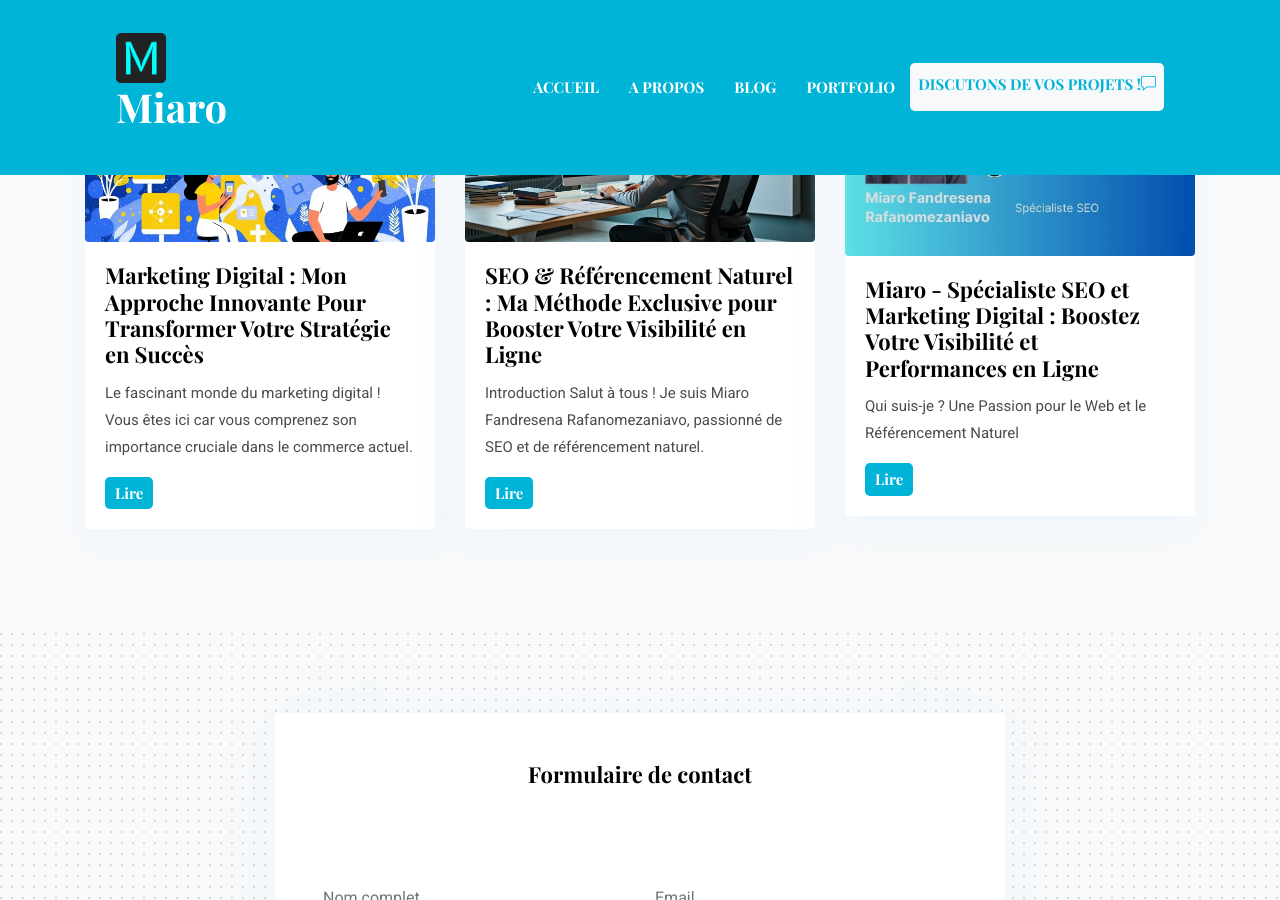
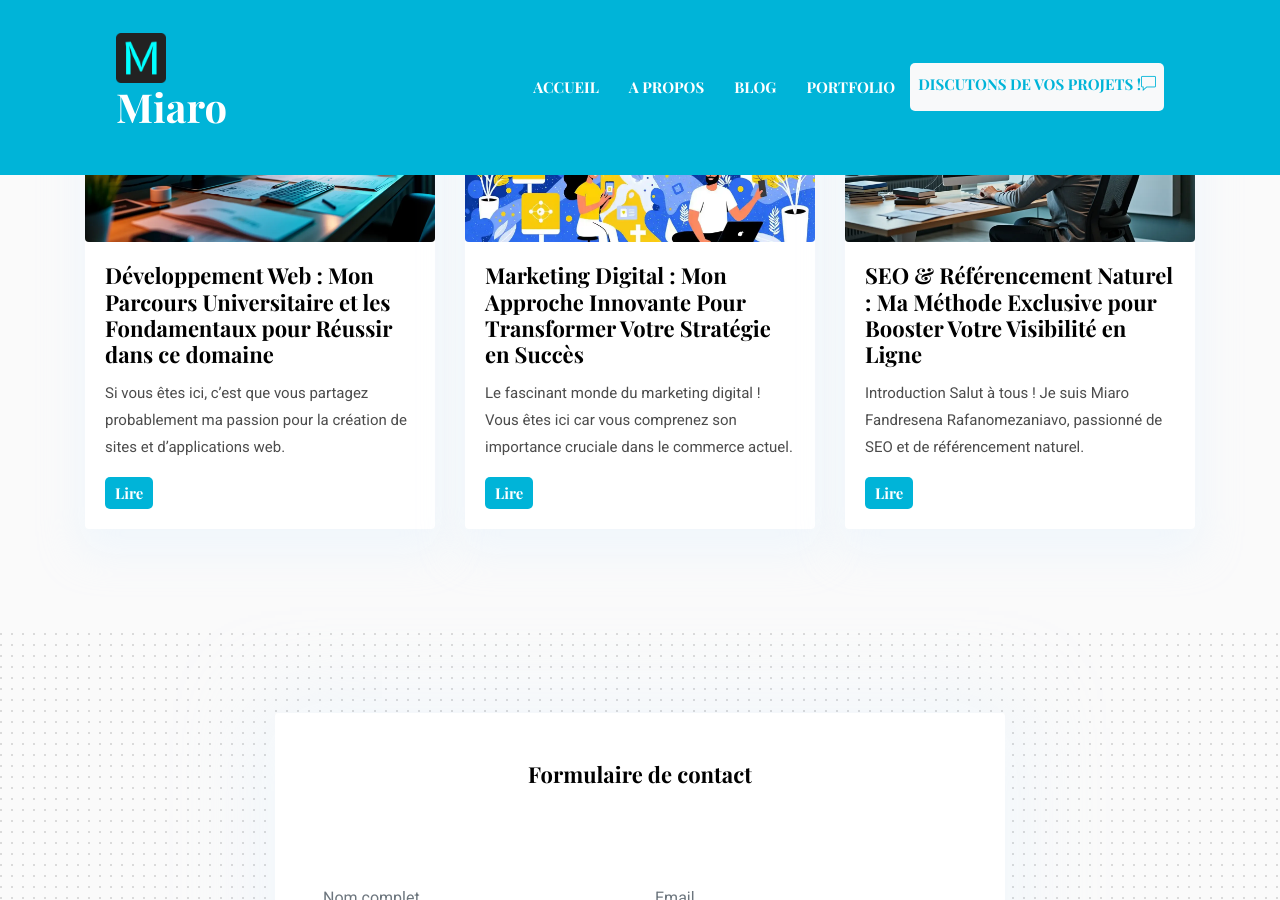
Before and after one commit to miarofandresena/miarofandresena.github.io, a Jekyll site: the page built from index.html, in a window 1280 px wide and 900 px high, scrolled down 7352 px. Built offline with Jekyll 4.4.1, drawn with Linux system fonts in a browser that asks for light colours; some of the changed lines change nothing that is shown.

Commit message:
ajout de nouveau article2

```diff
--- a/_includes/head.html
+++ b/_includes/head.html
@@ -1,4 +1,5 @@
 <head>
+{% include schema-markup.html %}
   <!-- Google Tag Manager -->
 <script>(function(w,d,s,l,i){w[l]=w[l]||[];w[l].push({'gtm.start':
 new Date().getTime(),event:'gtm.js'});var f=d.getElementsByTagName(s)[0],
--- a/_layouts/default.html
+++ b/_layouts/default.html
@@ -14,7 +14,7 @@
 <script>
   AOS.init();
 </script>
-{% include schema-markup.html %}
+
   {% include header.html %}
 
   {{ content }}
--- /dev/null
+++ b/_posts/2025-02-17-developpement-web-mon-parcours.markdown
@@ -0,0 +1,273 @@
+---
+layout: post
+title:  "Développement Web : Mon Parcours Universitaire et les Fondamentaux pour Réussir dans ce domaine"
+date:   2025-02-17 10:05:55 +0300
+image:  /assets/images/blog/developpement-web.webp
+author: Miaro
+tags:   Web
+description: "Découvrez mon parcours en développement web et les fondamentaux essentiels pour réussir dans ce domaine. Conseils pratiques, technologies et bonnes pratiques pour les débutants."
+---
+
+
+Si vous êtes ici, c'est que vous partagez probablement ma passion pour la création de sites et d'applications web.
+
+J'ai terminé ma formation universitaire en [développement web](https://miarofandresena.github.io/web) en 2019, et je suis impatient de partager avec vous tout ce que j'ai appris. Dans cet article, je vais vous guider à travers les bases, les technologies et les bonnes pratiques qui m'ont été enseignées. Que vous soyez un novice curieux ou un développeur en herbe, vous trouverez ici des informations précieuses pour démarrer ou approfondir vos compétences. Alors, prêt à plonger dans le monde fascinant du développement web ? C'est parti !
+
+## Introduction
+
+### Qu'est-ce que le Développement Web ?
+
+Le développement web, c'est l'art de créer et de maintenir des sites et des applications web. Cela inclut tout, depuis la conception de l'interface utilisateur jusqu'à la gestion des bases de données en passant par l'optimisation des performances. Dans l'ère numérique actuelle, avoir une présence en ligne est crucial pour toute entreprise ou individu souhaitant se faire connaître.
+
+### Mon Parcours Universitaire
+
+Je viens de terminer une formation universitaire en développement web, et je dois dire que ce fut une aventure incroyable. J'ai appris énormément, non seulement sur les technologies et les outils, mais aussi sur les bonnes pratiques et les stratégies pour réussir dans ce domaine.
+
+### Objectif de l'Article
+
+L'objectif de cet article est de partager avec vous les bases, les technologies et les bonnes pratiques que j'ai apprises durant ma formation. Que vous soyez un débutant ou que vous ayez déjà quelques notions, vous trouverez ici des informations utiles pour progresser.
+
+### Plan de l'Article
+
+Pour vous guider au mieux, voici un aperçu de ce que nous allons aborder :
+
+1.  **Comprendre le Développement Web** : Définition, contexte et importance.
+2.  **Les Fondamentaux Appris en Formation** : HTML, CSS, JavaScript et concepts clés.
+3.  **Outils et Technologies Utilisés** : Environnements de développement, frameworks et outils de déploiement.
+4.  **Bonnes Pratiques et Stratégies de Développement** : Organisation du code, responsive design, sécurité et collaboration.
+5.  **Mon Parcours et Mon Point de Vue en Tant que Débutant** : Présentation personnelle, leçons apprises et perspectives futures.
+6.  **Ressources et Conseils pour les Débutants** : Sites, tutoriels, communautés et astuces pratiques.
+
+Prêt à transformer vos idées en réalité web ? Alors, suivez-moi !
+
+## Section 1 : Comprendre le Développement Web
+
+### Définition et Contexte
+
+#### Qu'est-ce que le Développement Web ?
+
+Le développement web, c'est la création et la maintenance de sites et d'applications web. Cela inclut tout, depuis la conception de l'interface utilisateur jusqu'à la gestion des bases de données en passant par l'optimisation des performances. Le développement web se divise en deux volets principaux : le front-end et le back-end.
+
+-   **Front-end** : C'est la partie visible du site web, celle avec laquelle les utilisateurs interagissent directement. Elle inclut le design, la mise en page et les fonctionnalités interactives.
+-   **Back-end** : C'est la partie cachée du site web, celle qui gère les données, les serveurs et les bases de données. Elle assure le bon fonctionnement du site en arrière-plan.
+
+#### Évolution Rapide du Domaine
+
+Le domaine du développement web évolue à une vitesse fulgurante. De nouvelles technologies, frameworks et outils apparaissent régulièrement, et il est crucial de rester à jour pour rester compétitif. Cette évolution rapide rend le domaine passionnant mais aussi exigeant.
+
+### Pourquoi le Développement Web est Essentiel
+
+#### Impact sur la Visibilité et l'Expérience Utilisateur
+
+Avoir une présence en ligne est aujourd'hui indispensable pour toute entreprise ou individu souhaitant se faire connaître. Un site web bien conçu et optimisé peut considérablement améliorer la visibilité et l'expérience utilisateur. Il permet de toucher un public plus large et de fidéliser les clients.
+
+#### Rôle Stratégique dans la Transformation Digitale
+
+Le développement web joue un rôle stratégique dans la transformation digitale des entreprises. Il permet de moderniser les processus, d'améliorer l'efficacité et de répondre aux attentes des clients. En intégrant des technologies web avancées, les entreprises peuvent se démarquer et rester compétitives.
+
+## Section 2 : Les Fondamentaux Appris en Formation
+
+### HTML & CSS
+
+#### Introduction aux Langages de Base
+
+HTML (HyperText Markup Language) et CSS (Cascading Style Sheets) sont les langages de base pour structurer et styliser le contenu web. HTML permet de définir la structure d'une page web, tandis que CSS permet de styliser cette structure pour la rendre visuellement attrayante.
+
+#### Importance de la Sémantique HTML et des Bonnes Pratiques en CSS
+
+La sémantique HTML est cruciale pour le référencement et l'accessibilité. Utiliser les bonnes balises (comme `<header>`, `<nav>`, `<article>`, etc.) permet aux moteurs de recherche de mieux comprendre le contenu de la page. En CSS, il est important de suivre les bonnes pratiques, comme l'utilisation de classes et d'ID appropriées, pour assurer la maintenabilité du code.
+
+### JavaScript & Interactivité
+
+#### Rôle de JavaScript
+
+JavaScript est le langage de programmation qui permet d'ajouter des fonctionnalités interactives à un site web. Il permet de créer des animations, de valider des formulaires, de manipuler le DOM (Document Object Model) et bien plus encore.
+
+#### Bibliothèques et Frameworks de Base
+
+Pendant ma formation, j'ai été initié à des bibliothèques et frameworks JavaScript comme jQuery. Ces outils facilitent le développement en fournissant des fonctionnalités prêtes à l'emploi et en simplifiant le code.
+
+### Concepts Clés du Développement Web
+
+#### Responsive Design
+
+Le responsive design est l'art de créer des sites web qui s'adaptent à tous les types d'écrans, des ordinateurs aux smartphones en passant par les tablettes. C'est essentiel pour offrir une expérience utilisateur optimale, quel que soit le support utilisé.
+
+#### Accessibilité Web
+
+L'accessibilité web consiste à rendre le contenu utilisable par tous, y compris les personnes en situation de handicap. Cela inclut l'utilisation de balises ARIA (Accessible Rich Internet Applications), la fourniture de textes alternatifs pour les images et l'assurance que le site est navigable au clavier.
+
+#### Bonnes Pratiques de Codage
+
+Les bonnes pratiques de codage incluent l'utilisation de commentaires clairs, une indentation cohérente et la modularisation du code. Ces pratiques assurent la lisibilité et la maintenabilité du code, facilitant ainsi le travail en équipe et les mises à jour futures.
+
+## Section 3 : Outils et Technologies Utilisés
+
+### Environnements de Développement
+
+#### Éditeur de Code
+
+Pendant ma formation, j'ai principalement utilisé Visual Studio Code comme éditeur de code. C'est un outil puissant et flexible qui supporte de nombreuses extensions pour faciliter le développement. Il permet de coder plus rapidement et plus efficacement grâce à des fonctionnalités comme l'auto-complétion, le débogage intégré et la gestion des versions.
+
+#### Outils de Versioning
+
+Git est l'outil de versioning que j'ai appris à utiliser. Il permet de suivre les modifications apportées au code, de collaborer avec d'autres développeurs et de revenir à des versions antérieures en cas de besoin. GitHub est la plateforme que j'utilise pour héberger mes projets et collaborer avec d'autres développeurs.
+
+### Frameworks et Bibliothèques
+
+#### Technologies Courantes
+
+J'ai été initié à des technologies courantes comme Bootstrap pour le CSS. Bootstrap est un framework qui facilite la création de sites web responsive en fournissant des composants prêts à l'emploi et des styles pré-définis.
+
+#### Frameworks JavaScript
+
+J'ai également eu un aperçu de certains frameworks JavaScript comme React. Ces frameworks permettent de créer des interfaces utilisateur dynamiques et interactives en simplifiant le développement et en améliorant les performances.
+
+### Outils de Déploiement et de Tests
+
+#### Notions de Déploiement
+
+Le déploiement est l'étape finale du développement web, où le site ou l'application est mis en ligne pour être accessible au public. J'ai appris les bases du déploiement, y compris l'utilisation de FTP (File Transfer Protocol) pour transférer les fichiers vers le serveur web.
+
+#### Tests de Performance
+
+Les tests de performance sont essentiels pour assurer que le site web fonctionne bien et rapidement. J'ai appris à utiliser des outils comme Google Lighthouse pour évaluer les performances d'un site et identifier les points à améliorer.
+
+## Section 4 : Bonnes Pratiques et Stratégies de Développement
+
+### Organisation et Structuration du Code
+
+#### Importance de la Lisibilité et de la Maintenabilité
+
+Un code bien organisé et structuré est essentiel pour la lisibilité et la maintenabilité. Cela facilite le travail en équipe et les mises à jour futures. Il est important d'utiliser des commentaires clairs, une indentation cohérente et de modulariser le code en fonctions et modules réutilisables.
+
+#### Utilisation de Commentaires et d'Indentation
+
+Les commentaires permettent de documenter le code et de faciliter sa compréhension par d'autres développeurs. Une indentation cohérente assure que le code est bien structuré et facile à lire. Ces pratiques sont essentielles pour un développement efficace et collaboratif.
+
+### Responsive et Mobile-First
+
+#### Adapter le Design pour les Différents Écrans
+
+Le responsive design consiste à adapter le design d'un site web pour qu'il soit utilisable sur tous les types d'écrans. Cela inclut l'utilisation de media queries en CSS pour ajuster la mise en page en fonction de la taille de l'écran.
+
+#### Exemples d'Outils ou de Techniques
+
+Des outils comme les media queries en CSS permettent de tester la réactivité d'un site web. Il est également possible d'utiliser des frameworks comme Bootstrap pour faciliter la création de sites web responsive.
+
+![Développement d'application web](/assets/images/blog/développement-d-application-web.webp "Développement d'application web"){: .img-responsive}
+### Sécurité de Base
+
+#### Bonnes Pratiques pour Sécuriser un Site Web
+
+La sécurité est un aspect crucial du développement web. Il est important de suivre des bonnes pratiques comme la mise à jour régulière des logiciels, la gestion des erreurs et la protection contre les attaques courantes (comme les injections SQL et les attaques XSS).
+
+#### Mises à Jour et Gestion des Erreurs
+
+Les mises à jour régulières des logiciels et des frameworks utilisés permettent de corriger les vulnérabilités et d'améliorer la sécurité. La gestion des erreurs, comme l'affichage de messages d'erreur informatifs sans révéler de détails sensibles, est également essentielle.
+
+### Collaboration et Gestion de Projets
+
+#### Notions de Gestion de Versions avec Git
+
+Git est un outil de gestion de versions qui permet de suivre les modifications apportées au code et de collaborer avec d'autres développeurs. Il est essentiel de bien comprendre les concepts de base de Git, comme les branches, les commits et les merges.
+
+#### Importance de Travailler en Équipe
+
+Le développement web est souvent un travail d'équipe. Il est important de bien communiquer avec les autres membres de l'équipe, de partager le code sur des plateformes collaboratives comme GitHub et de suivre des bonnes pratiques de collaboration.
+
+## Section 5 : Mon Parcours et Mon Point de Vue en Tant que Débutant
+
+### Présentation Personnelle
+
+#### Ma Formation Universitaire
+
+Je viens de terminer une formation universitaire en développement web. Cette formation m'a permis d'acquérir des compétences solides en HTML, CSS, JavaScript et en gestion de projets web. J'ai également appris à utiliser des outils et des technologies courantes dans le domaine.
+
+#### Mes Motivations
+
+Ma passion pour le développement web vient de mon désir de créer des expériences utilisateur exceptionnelles et de résoudre des problèmes techniques. J'aime l'idée de pouvoir transformer une idée en une réalité tangible et accessible à tous.
+
+### Leçons Apprises et Défis Rencontrés
+
+#### Concepts Marquants
+
+Parmi les concepts qui m'ont le plus marqué, je citerais le responsive design et l'accessibilité web. Ces concepts sont essentiels pour offrir une expérience utilisateur optimale et inclusive. J'ai également beaucoup appris sur les bonnes pratiques de codage et l'importance de la sécurité.
+
+#### Défis et Anecdotes
+
+J'ai rencontré plusieurs défis durant ma formation, comme la compréhension des concepts avancés de JavaScript ou la gestion des conflits de code avec Git. Mais chaque défi a été une opportunité d'apprentissage et m'a permis de progresser. Par exemple, j'ai dû refaire plusieurs fois un projet pour corriger des bugs et améliorer les performances, mais cela m'a permis de mieux comprendre les bonnes pratiques de développement.
+
+### Perspectives et Ambitions Futures
+
+#### Développement de Mes Compétences
+
+Je compte continuer à développer mes compétences en suivant des formations en ligne, en participant à des hackathons et en travaillant sur des projets personnels. Je suis particulièrement intéressé par le développement front-end et l'intégration de nouvelles technologies comme les frameworks JavaScript avancés.
+
+#### Domaines d'Intérêt
+
+Je suis passionné par le développement front-end, mais je m'intéresse également au back-end et au full-stack. J'aimerais pouvoir maîtriser l'ensemble du cycle de développement web pour être polyvalent et répondre à différents types de projets.
+
+## Section 6 : Ressources et Conseils pour les Débutants
+
+### Ressources en Ligne et Tutoriels
+
+#### Sites et Cours Utiles
+
+Voici quelques sites et cours en ligne que j'ai trouvés particulièrement utiles durant ma formation :
+
+-   **MDN Web Docs** : Une ressource incontournable pour apprendre les bases du développement web.
+-   **W3Schools** : Un site interactif pour apprendre HTML, CSS, JavaScript et bien plus encore.
+-   **freeCodeCamp** : Une plateforme d'apprentissage gratuite avec des cours interactifs et des projets pratiques.
+
+#### Liens Vers des Tutoriels
+
+-   [MDN Web Docs](https://developer.mozilla.org/)
+-   [W3Schools](https://www.w3schools.com/)
+-   [freeCodeCamp](https://www.freecodecamp.org/)
+
+### Communautés et Forums
+
+#### Encouragement à Rejoindre des Communautés
+
+Rejoindre des communautés de développeurs est essentiel pour progresser et rester motivé. Voici quelques communautés que je recommande :
+
+-   **Stack Overflow** : Une plateforme de questions-réponses pour les développeurs.
+-   **GitHub** : Une plateforme de gestion de versions et de collaboration.
+-   **Forums spécialisés** : Des forums comme Reddit ou des groupes Facebook dédiés au développement web.
+
+### Conseils Pratiques
+
+#### Pratiquer Régulièrement
+
+La pratique régulière est la clé pour progresser en développement web. Il est important de travailler sur des projets personnels, de tester de nouvelles technologies et de résoudre des problèmes techniques.
+
+#### Participer à des Hackathons et Challenges
+
+Participer à des hackathons et des challenges est une excellente façon de mettre en pratique ses compétences et de rencontrer d'autres développeurs. Cela permet également de découvrir de nouvelles technologies et de travailler en équipe.
+
+#### Rester Motivé
+
+Rester motivé est essentiel pour continuer à apprendre et à progresser. Il est important de se fixer des objectifs réalistes, de célébrer ses réussites et de ne pas se décourager face aux défis.
+
+## Conclusion & Appel à l'Action
+
+![Conception web](/assets/images/blog/conception-web.webp "Conception web"){: .img-responsive}
+
+### Récapitulatif des Points Clés
+
+Dans cet article, nous avons abordé les fondamentaux du développement web, les technologies et les bonnes pratiques que j'ai apprises durant ma formation universitaire. Nous avons vu l'importance de la structuration du code, du responsive design, de la sécurité et de la collaboration.
+
+Une solide formation et une pratique régulière sont essentielles pour réussir dans le développement web. Il est important de rester à jour avec les nouvelles technologies et de suivre les bonnes pratiques pour offrir des expériences utilisateur optimales.
+
+Je vous invite à partager vos propres expériences et à poser des questions en commentaire. N'hésitez pas à me contacter pour échanger davantage sur le développement web et les technologies associées.
+
+### Liens Vers Mes Réseaux Sociaux
+
+Pour rester en contact et suivre mes aventures dans le développement web, vous pouvez me suivre sur mes réseaux sociaux :
+
+-   [LinkedIn](https://www.linkedin.com/in/miaro-fandresena-rafanomezaniavo-574208161/)
+-   [GitHub](https://www.linkedin.com/in/miaro-fandresena-rafanomezaniavo-574208161/)
+-   [Facebook](https://web.facebook.com/miarofandresena.rafanomezaniavo/)
+
+Merci d'avoir lu cet article ! J'espère qu'il vous a apporté des informations précieuses et des idées pour progresser dans le développement web. À bientôt pour de nouvelles aventures dans le monde fascinant du web !
```
Also changed, not shown: assets/images/blog/conception-web.webp (added), assets/images/blog/developpement-web.webp (added), assets/images/blog/développement-d-application-web.webp (added).
